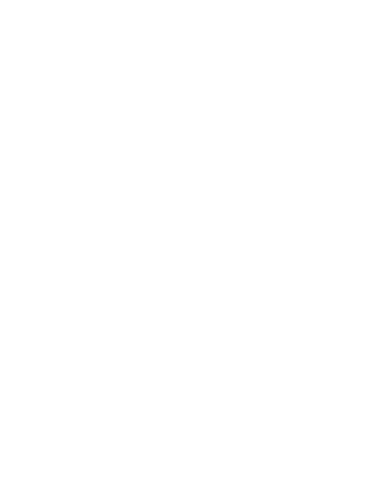
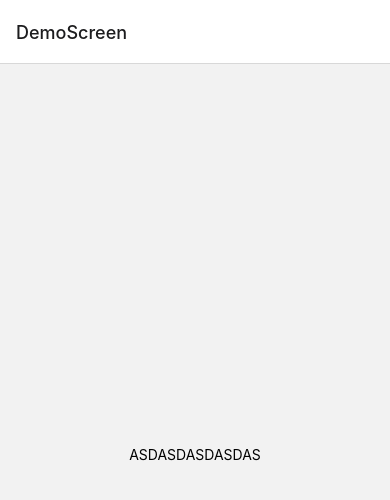
Before and after one commit to dimonkac/firebase-react-native, a React Native app: screen / in a window 390 px wide. Shown: the top 500 px of the page. Built offline with nearby package versions, Linux system fonts and the light colour scheme.

Commit message:
fix navigation, remove useless code

```diff
--- a/App.tsx
+++ b/App.tsx
@@ -1,37 +1,16 @@
 import React from 'react';
 import {NavigationContainer} from '@react-navigation/native';
-import {SafeAreaView, ScrollView, StyleSheet, Text, View} from 'react-native';
+import {SafeAreaView, StyleSheet, Text} from 'react-native';
 import {createNativeStackNavigator} from '@react-navigation/native-stack';
 
 const Stack = createNativeStackNavigator();
 
-const Section: React.FC<{
-  title: string;
-}> = ({children, title}) => {
-  return (
-    <View style={styles.sectionContainer}>
-      <Text style={[styles.sectionTitle]}>{title}</Text>
-      <Text style={[styles.sectionDescription]}>{children}</Text>
-    </View>
-  );
-};
-
 const DemoScreen: React.FC<{}> = () => {
   return (
-    <SafeAreaView>
-      <ScrollView contentInsetAdjustmentBehavior="automatic">
-        <View>
-          <Section title="Step One">
-            Edit <Text style={styles.highlight}>App.tsx</Text> to change this
-            screen and then come back to see your edits.
-          </Section>
-          <Section title="See Your Changes" />
-          <Section title="Debug" />
-          <Section title="Learn More">
-            Read the docs to discover what to do next:
-          </Section>
-        </View>
-      </ScrollView>
+    <SafeAreaView
+      style={{alignItems: 'center', justifyContent: 'center', flex: 1}}
+    >
+      <Text>ASDASDASDASDAS</Text>
     </SafeAreaView>
   );
 };
@@ -39,7 +18,9 @@ const DemoScreen: React.FC<{}> = () => {
 const App = () => {
   return (
     <NavigationContainer>
-      <Stack.Screen name={'DemoScreen'} component={DemoScreen} />
+      <Stack.Navigator initialRouteName="DemoScreen">
+        <Stack.Screen name={'DemoScreen'} component={DemoScreen} />
+      </Stack.Navigator>
     </NavigationContainer>
   );
 };
```
